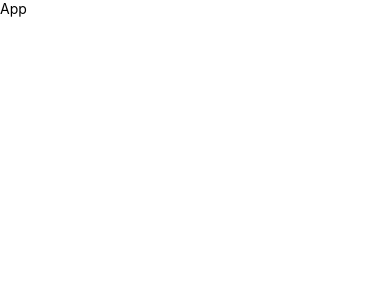
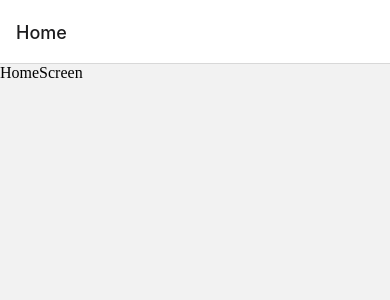
Before and after one commit to Majomon/04-ReactNative-Navegacion, a React Native app: screen / in a window 390 px wide. Shown: the top 300 px of the page. Built offline with nearby package versions, Linux system fonts and the light colour scheme.

Commit message:
Error navigate

```diff
--- a/src/App.tsx
+++ b/src/App.tsx
@@ -2,12 +2,12 @@ import 'react-native-gesture-handler';
 
 import React from 'react';
 import {NavigationContainer} from '@react-navigation/native';
-import {Text} from 'react-native';
+import {StackNavigator} from './presentation/routes/StackNavigator';
 
 export const App = () => {
   return (
     <NavigationContainer>
-      <Text>App</Text>
+      <StackNavigator />
     </NavigationContainer>
   );
 };
--- /dev/null
+++ b/src/presentation/routes/StackNavigator.tsx
@@ -0,0 +1,13 @@
+import {createStackNavigator} from '@react-navigation/stack';
+import {HomeScreen} from '../screens/home/HomeScreen';
+import React from 'react';
+
+const Stack = createStackNavigator();
+
+export const StackNavigator = () => {
+  return (
+    <Stack.Navigator>
+      <Stack.Screen name="Home" component={HomeScreen} />
+    </Stack.Navigator>
+  );
+};
```
Also changed, not shown: .eslintrc.js, .prettierrc.js, 1 other file (tests, documents, lock files or other folders).
